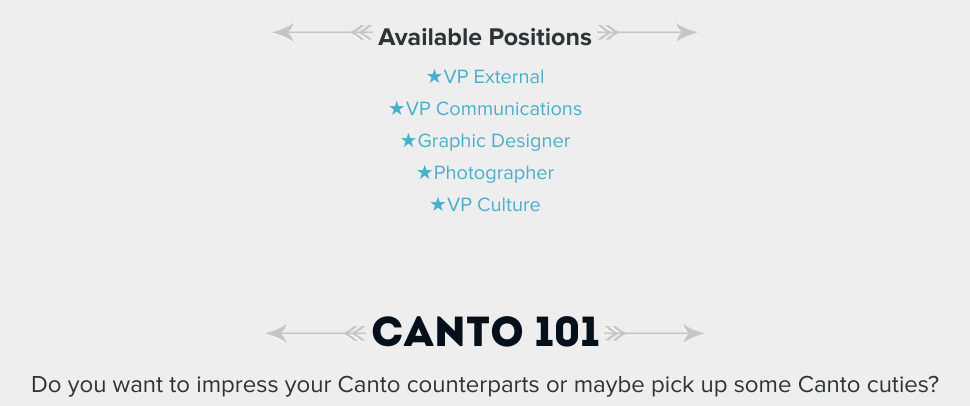
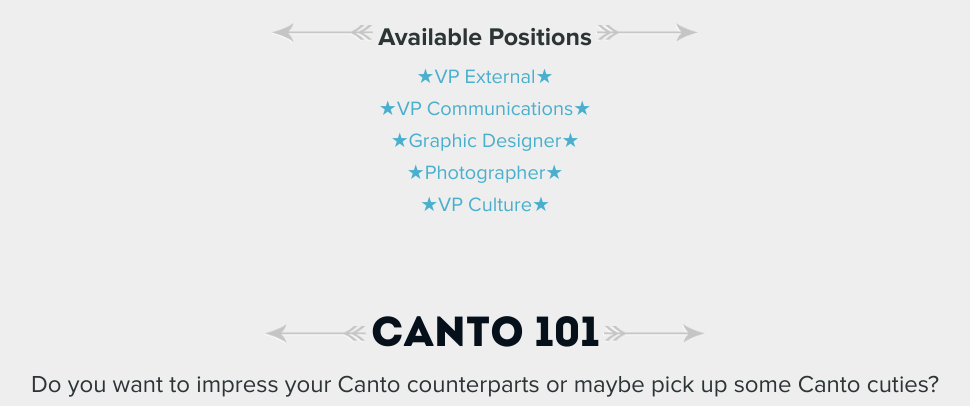
Before and after one commit to michaelchum/hksn-landing, a plain HTML site: page index.html in a window 1280 px wide. Shown: the part 2144-2550 px from the top of the page, without its empty margins (155-1125 px from the left). Drawn offline with Linux system fonts and the light colour scheme.

Commit message:
stars to both sides

```diff
--- a/index.html
+++ b/index.html
@@ -396,11 +396,11 @@ setTimeout(function(){
 
 <div class="sect-title row g-full">
     <h4><img class="arrows" src="images/img-arrow-left.png"/>Available Positions<img class="arrows" src="images/img-arrow-right.png"/></h4>
-    <a href="recruitment/VPExternal.pdf">&#9733VP External</a><br>
-    <a href="recruitment/VPCommunications.pdf">&#9733VP Communications</a><br>
-    <a href="recruitment/GraphicDesigner.pdf">&#9733Graphic Designer</a><br>
-    <a href="recruitment/Photographer.pdf">&#9733Photographer</a><br>
-    <a href="recruitment/VPCulture.pdf">&#9733VP Culture</a><br>
+    <a href="recruitment/VPExternal.pdf">&#9733VP External&#9733</a><br>
+    <a href="recruitment/VPCommunications.pdf">&#9733VP Communications&#9733</a><br>
+    <a href="recruitment/GraphicDesigner.pdf">&#9733Graphic Designer&#9733</a><br>
+    <a href="recruitment/Photographer.pdf">&#9733Photographer&#9733</a><br>
+    <a href="recruitment/VPCulture.pdf">&#9733VP Culture&#9733</a><br>
   </div>
 </section>
 
```
